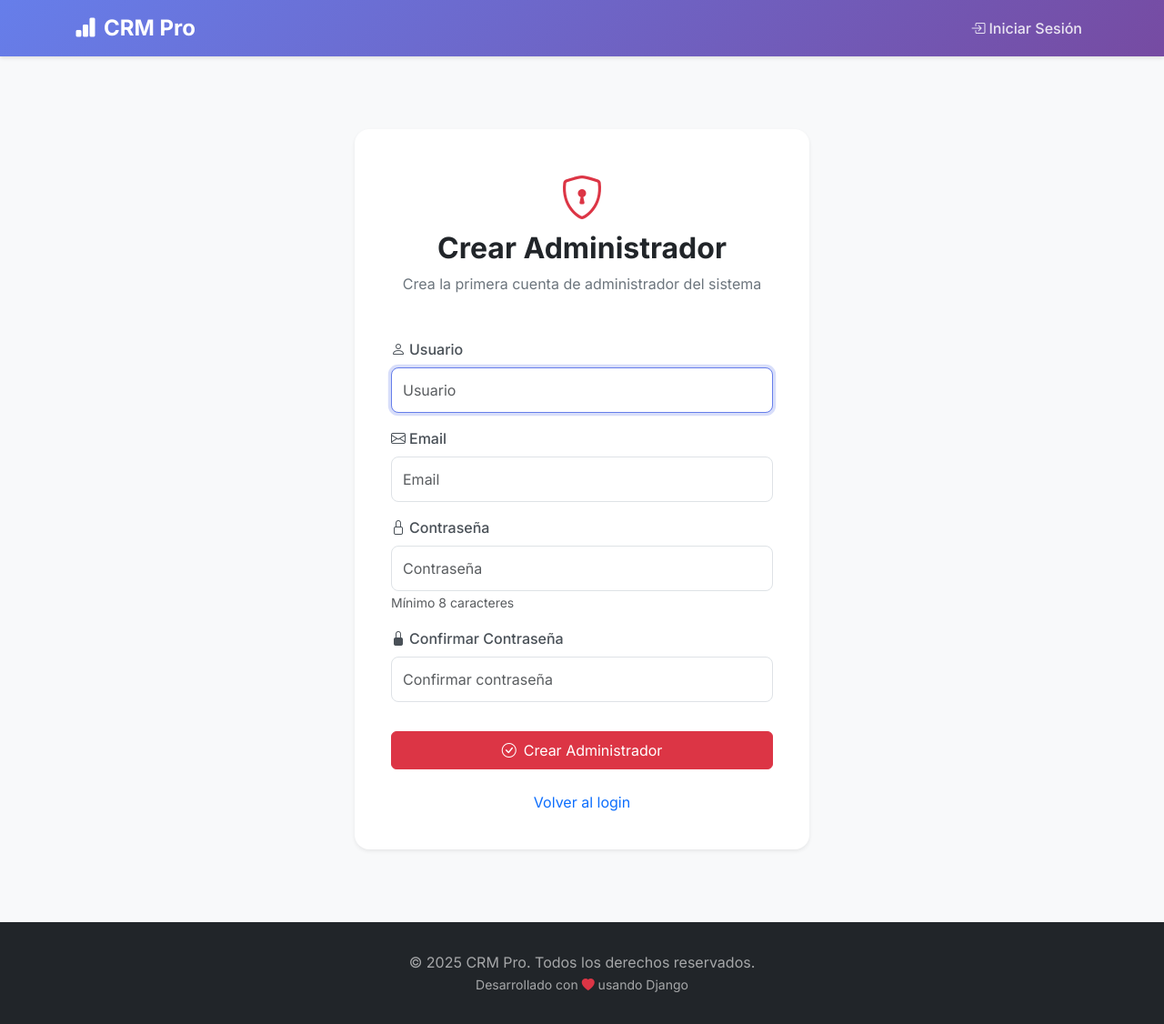
After one commit to Jacklb19/CRM, a Django app: page /admin-register/secret-key-12345/ in a window 1280 px wide. The commit adds this page. Shown: the whole page at 91% size. Run offline with Django 5.2, Linux system fonts and the light colour scheme.

Commit message:
better config roles

```diff
--- a/CRM/templates/base.html
+++ b/CRM/templates/base.html
@@ -131,28 +131,50 @@
         <div class="collapse navbar-collapse" id="navbarNav">
           <ul class="navbar-nav ms-auto">
             {% if user.is_authenticated %}
+            <!-- Dashboard (todos los usuarios autenticados) -->
             <li class="nav-item">
               <a class="nav-link" href="{% url 'dashboard' %}">
                 <i class="bi bi-house-door me-1"></i>Dashboard
               </a>
             </li>
-            {% if user.is_authenticated and user.profile.role == 'vendedor' %}
+
+            <!-- Clientes (vendedor y administrador) -->
+            {% if user.profile.role in 'vendedor,administrador,gerente' %}
             <li class="nav-item">
               <a class="nav-link" href="{% url 'customer_list' %}">
                 <i class="bi bi-people me-1"></i>Clientes
               </a>
             </li>
             {% endif %}
+
+            <!-- Oportunidades (vendedor y administrador) -->
+            {% if user.profile.role in 'vendedor,administrador,gerente' %}
             <li class="nav-item">
               <a class="nav-link" href="#">
                 <i class="bi bi-graph-up me-1"></i>Oportunidades
               </a>
             </li>
+            {% endif %}
+
+            <!-- Seguimientos (vendedor y administrador) -->
+            {% if user.profile.role in 'vendedor,administrador,gerente' %}
             <li class="nav-item">
               <a class="nav-link" href="#">
                 <i class="bi bi-chat-dots me-1"></i>Seguimientos
               </a>
             </li>
+            {% endif %}
+
+            <!-- Gestión de Usuarios (solo administrador) -->
+            {% if user.profile.role == 'administrador' %}
+            <li class="nav-item">
+              <a class="nav-link" href="{% url 'user_list' %}">
+                <i class="bi bi-gear me-1"></i>Gestión de Usuarios
+              </a>
+            </li>
+            {% endif %}
+
+            <!-- Menú de usuario -->
             <li class="nav-item dropdown">
               <a
                 class="nav-link dropdown-toggle"
@@ -166,6 +188,11 @@
                 <li>
                   <a class="dropdown-item" href="{% url 'profile' %}">
                     <i class="bi bi-person me-2"></i>Mi Perfil
+                  </a>
+                </li>
+                <li>
+                  <a class="dropdown-item" href="{% url 'password_change' %}">
+                    <i class="bi bi-key me-2"></i>Cambiar Contraseña
                   </a>
                 </li>
                 <li><hr class="dropdown-divider" /></li>
@@ -185,14 +212,10 @@
               </ul>
             </li>
             {% else %}
+            <!-- Si no está autenticado, solo mostrar login -->
             <li class="nav-item">
               <a class="nav-link" href="{% url 'login' %}">
                 <i class="bi bi-box-arrow-in-right me-1"></i>Iniciar Sesión
-              </a>
-            </li>
-            <li class="nav-item">
-              <a class="nav-link" href="{% url 'register' %}">
-                <i class="bi bi-person-plus me-1"></i>Registrarse
               </a>
             </li>
             {% endif %}
--- /dev/null
+++ b/CRM/templates/users/admin_register.html
@@ -0,0 +1,112 @@
+{% extends "base.html" %} {% block title %}Crear Administrador - CRM Pro
+{%endblock %} {% block extra_css %}
+<style>
+  .auth-container {
+    max-width: 500px;
+    margin: 3rem auto;
+  }
+
+  .auth-card {
+    padding: 2.5rem;
+    background: white;
+  }
+
+  .auth-header {
+    text-align: center;
+    margin-bottom: 2rem;
+  }
+
+  .auth-header h2 {
+    font-weight: 700;
+    color: #212529;
+    margin-bottom: 0.5rem;
+  }
+
+  .auth-header p {
+    color: #6c757d;
+  }
+
+  .form-label {
+    font-weight: 500;
+    color: #495057;
+  }
+
+  .form-control {
+    padding: 0.75rem;
+    border-radius: 0.5rem;
+    border: 1px solid #dee2e6;
+  }
+
+  .form-control:focus {
+    border-color: #667eea;
+    box-shadow: 0 0 0 0.2rem rgba(102, 126, 234, 0.25);
+  }
+
+  .auth-footer {
+    text-align: center;
+    margin-top: 1.5rem;
+    color: #6c757d;
+  }
+</style>
+{% endblock %} {% block content %}
+<div class="auth-container">
+  <div class="card auth-card">
+    <div class="auth-header">
+      <i class="bi bi-shield-lock text-danger" style="font-size: 3rem"></i>
+      <h2>Crear Administrador</h2>
+      <p>Crea la primera cuenta de administrador del sistema</p>
+    </div>
+
+    <form method="post" novalidate>
+      {% csrf_token %}
+
+      <div class="mb-3">
+        <label for="{{ form.username.id_for_label }}" class="form-label">
+          <i class="bi bi-person me-1"></i>Usuario
+        </label>
+        {{ form.username }} {% if form.username.errors %}
+        <div class="text-danger small mt-1">{{ form.username.errors }}</div>
+        {% endif %}
+      </div>
+
+      <div class="mb-3">
+        <label for="{{ form.email.id_for_label }}" class="form-label">
+          <i class="bi bi-envelope me-1"></i>Email
+        </label>
+        {{ form.email }} {% if form.email.errors %}
+        <div class="text-danger small mt-1">{{ form.email.errors }}</div>
+        {% endif %}
+      </div>
+
+      <div class="mb-3">
+        <label for="{{ form.password1.id_for_label }}" class="form-label">
+          <i class="bi bi-lock me-1"></i>Contraseña
+        </label>
+        {{ form.password1 }} {% if form.password1.errors %}
+        <div class="text-danger small mt-1">{{ form.password1.errors }}</div>
+        {% endif %}
+        <small class="text-muted">Mínimo 8 caracteres</small>
+      </div>
+
+      <div class="mb-3">
+        <label for="{{ form.password2.id_for_label }}" class="form-label">
+          <i class="bi bi-lock-fill me-1"></i>Confirmar Contraseña
+        </label>
+        {{ form.password2 }} {% if form.password2.errors %}
+        <div class="text-danger small mt-1">{{ form.password2.errors }}</div>
+        {% endif %}
+      </div>
+
+      <button type="submit" class="btn btn-danger w-100 py-2 mt-3">
+        <i class="bi bi-check-circle me-2"></i>Crear Administrador
+      </button>
+    </form>
+
+    <div class="auth-footer">
+      <a href="{% url 'login' %}" class="text-decoration-none"
+        >Volver al login</a
+      >
+    </div>
+  </div>
+</div>
+{% endblock %}
--- a/CRM/templates/users/login.html
+++ b/CRM/templates/users/login.html
@@ -100,10 +100,6 @@
       </button>
     </form>
 
-    <div class="auth-footer">
-      ¿No tienes cuenta?
-      <a href="{% url 'register' %}" class="text-decoration-none fw-bold">Regístrate aquí</a>
-    </div>
   </div>
 </div>
 {% endblock %}
--- a/CRM/users/forms.py
+++ b/CRM/users/forms.py
@@ -35,6 +35,33 @@ class RegistrationForm(UserCreationForm):
             user.profile.save()
         return user
 
+
+class AdminRegistrationForm(UserCreationForm):
+    """Formulario para crear administradores: NO pide rol"""
+
+    email = forms.EmailField(
+        required=True,
+        widget=forms.EmailInput(attrs={'class': 'form-control', 'placeholder': 'Email'})
+    )
+
+    class Meta:
+        model = User
+        fields = ['username', 'email', 'password1', 'password2']
+        widgets = {
+            'username': forms.TextInput(attrs={'class': 'form-control', 'placeholder': 'Usuario'}),
+        }
+
+    def __init__(self, *args, **kwargs):
+        super().__init__(*args, **kwargs)
+        self.fields['password1'].widget.attrs.update({'class': 'form-control', 'placeholder': 'Contraseña'})
+        self.fields['password2'].widget.attrs.update({'class': 'form-control', 'placeholder': 'Confirmar contraseña'})
+
+    def save(self, commit=True):
+        user = super().save(commit=False)  # Usa el save de UserCreationForm
+        user.email = self.cleaned_data['email']
+        if commit:
+            user.save()
+        return user
 class LoginForm(AuthenticationForm):
     username = forms.CharField(
         widget=forms.TextInput(attrs={'class': 'form-control', 'placeholder': 'Usuario'})
@@ -48,10 +75,9 @@ class ProfileUpdateForm(forms.ModelForm):
 
     class Meta:
         model = Profile
-        fields = ['phone', 'role']
+        fields = ['phone']
         widgets = {
             'phone': forms.TextInput(attrs={'class': 'form-control'}),
-            'role': forms.Select(attrs={'class': 'form-control'}),
         }
 
     def __init__(self, *args, **kwargs):
--- a/CRM/users/urls.py
+++ b/CRM/users/urls.py
@@ -1,14 +1,25 @@
 from django.urls import path
+from django.contrib.auth import views as auth_views
 from . import views
-from django.contrib.auth import views as auth_views
 
 urlpatterns = [
     path('', views.HomeView.as_view(), name='home'),
-    path('register/', views.RegisterView.as_view(), name='register'),
+
+    # URL secreta para crear el primer administrador
+    path('admin-register/secret-key-12345/', views.AdminRegisterView.as_view(), name='admin_register'),
+
+    # Gestión de usuarios (solo administrador)
+    path('users/', views.UserListView.as_view(), name='user_list'),
+    path('users/create/', views.RegisterView.as_view(), name='user_create'),
+    path('users/<int:pk>/edit/', views.UserDetailView.as_view(), name='user_edit'),
+    path('users/<int:pk>/delete/', views.UserDeleteView.as_view(), name='user_delete'),
+
+    # Autenticación
     path('login/', views.UserLoginView.as_view(), name='login'),
     path('logout/', views.UserLogoutView.as_view(), name='logout'),
     path('profile/', views.ProfileView.as_view(), name='profile'),
 
+    # Password reset
     path('password-reset/',
          auth_views.PasswordResetView.as_view(
              template_name='users/password_reset.html',
@@ -37,6 +48,7 @@ urlpatterns = [
          ),
          name='password_reset_complete'),
 
+    # Password change
     path('password-change/',
          auth_views.PasswordChangeView.as_view(
              template_name='users/password_change.html',
--- a/CRM/users/views.py
+++ b/CRM/users/views.py
@@ -1,16 +1,16 @@
 from django.shortcuts import redirect
 from django.urls import reverse_lazy
-from django.views.generic import CreateView, UpdateView
-from django.views.generic.edit import FormView
+from django.views.generic import CreateView, UpdateView, ListView, DeleteView
 from django.contrib.auth.views import LoginView, LogoutView
 from django.contrib.auth.mixins import LoginRequiredMixin
 from django.contrib.auth import login
 from django.contrib import messages
-from .forms import RegistrationForm, LoginForm, ProfileUpdateForm
+from django.core.exceptions import PermissionDenied
+from django.contrib.auth.models import User
+from .forms import RegistrationForm, LoginForm, ProfileUpdateForm, AdminRegistrationForm
 from .models import Profile
+from django.views.generic import RedirectView
 
-from django.shortcuts import redirect
-from django.views.generic import RedirectView
 
 class HomeView(RedirectView):
     permanent = False
@@ -21,26 +21,114 @@ class HomeView(RedirectView):
         return reverse_lazy('login')
 
 
+class AdminRequiredMixin:
+    """Mixin para verificar que el usuario es administrador"""
+    def dispatch(self, request, *args, **kwargs):
+        if not request.user.is_authenticated or request.user.profile.role != 'administrador':
+            raise PermissionDenied("No tienes permisos para acceder a esta sección")
+        return super().dispatch(request, *args, **kwargs)
+
+
+class AdminRegisterView(CreateView):
+    """Registro especial para el primer administrador (URL secreta)"""
+    form_class = AdminRegistrationForm
+    template_name = 'users/admin_register.html'
+    success_url = reverse_lazy('login')
+
+    def dispatch(self, request, *args, **kwargs):
+        admin_exists = User.objects.filter(profile__role='administrador').exists()
+
+        if admin_exists and not request.user.is_authenticated:
+            messages.error(request, 'El registro de administradores está deshabilitado.')
+            return redirect('login')
+
+        if request.user.is_authenticated and request.user.profile.role != 'administrador':
+            raise PermissionDenied("No tienes permisos para crear administradores")
+
+        return super().dispatch(request, *args, **kwargs)
+
+    def form_valid(self, form):
+        user = form.save()
+        profile = user.profile
+        profile.role = 'administrador'
+        profile.save()
+
+        messages.success(self.request, f'Administrador {user.username} creado exitosamente.')
+        return redirect(self.success_url)
+
+    def form_invalid(self, form):
+        print(form.errors)  # si quieres ver en consola qué falla
+        messages.error(self.request, 'Por favor corrige los errores en el formulario.')
+        return super().form_invalid(form)
+
 class RegisterView(CreateView):
+    """Vista para crear nuevos usuarios (solo admins desde el panel)"""
     form_class = RegistrationForm
     template_name = 'users/register.html'
-    success_url = reverse_lazy('dashboard')
+    success_url = reverse_lazy('user_list')
 
     def dispatch(self, request, *args, **kwargs):
-        if request.user.is_authenticated:
-            return redirect('dashboard')
-        return super().dispatch(request, *args, **kwargs)
+        # Solo administradores autenticados pueden crear usuarios
+        if request.user.is_authenticated and request.user.profile.role == 'administrador':
+            return super().dispatch(request, *args, **kwargs)
+
+        # Si no está autenticado, redirige al login
+        if not request.user.is_authenticated:
+            messages.error(request, 'Debes estar autenticado como administrador.')
+            return redirect('login')
+
+        # Si está autenticado pero no es admin, muestra error
+        raise PermissionDenied("No tienes permisos para crear usuarios")
 
     def form_valid(self, form):
         response = super().form_valid(form)
         user = form.instance
-        login(self.request, user)
-        messages.success(self.request, f'Bienvenido {user.username}! Tu cuenta ha sido creada.')
+        messages.success(self.request, f'Usuario {user.username} creado exitosamente.')
         return response
 
     def form_invalid(self, form):
         messages.error(self.request, 'Por favor corrige los errores en el formulario.')
         return super().form_invalid(form)
+
+
+class UserListView(AdminRequiredMixin, ListView):
+    """Panel de gestión de usuarios - solo administradores"""
+    model = User
+    template_name = 'users/user_list.html'
+    context_object_name = 'users'
+    paginate_by = 10
+
+    def get_queryset(self):
+        return User.objects.filter(profile__isnull=False).select_related('profile')
+
+
+class UserDetailView(AdminRequiredMixin, UpdateView):
+    """Ver y editar detalles del usuario - solo administradores"""
+    model = Profile
+    fields = ['role', 'phone']
+    template_name = 'users/user_detail.html'
+    success_url = reverse_lazy('user_list')
+
+    def get_context_data(self, **kwargs):
+        context = super().get_context_data(**kwargs)
+        context['user'] = self.object.user
+        return context
+
+    def form_valid(self, form):
+        messages.success(self.request, f'Perfil de {self.object.user.username} actualizado.')
+        return super().form_valid(form)
+
+
+class UserDeleteView(AdminRequiredMixin, DeleteView):
+    """Eliminar usuario - solo administradores"""
+    model = User
+    template_name = 'users/user_confirm_delete.html'
+    success_url = reverse_lazy('user_list')
+
+    def delete(self, request, *args, **kwargs):
+        messages.success(request, f'Usuario {self.get_object().username} eliminado.')
+        return super().delete(request, *args, **kwargs)
+
 
 class UserLoginView(LoginView):
     form_class = LoginForm
@@ -51,12 +139,13 @@ class UserLoginView(LoginView):
         return reverse_lazy('dashboard')
 
     def form_valid(self, form):
-        messages.success(self.request, f'Bienvenido de nuevo, {form.get_user().username}!')
+        messages.success(self.request, f'¡Bienvenido de nuevo, {form.get_user().username}!')
         return super().form_valid(form)
 
     def form_invalid(self, form):
         messages.error(self.request, 'Usuario o contraseña incorrectos.')
         return super().form_invalid(form)
+
 
 class UserLogoutView(LoginRequiredMixin, LogoutView):
     next_page = reverse_lazy('login')
@@ -64,6 +153,7 @@ class UserLogoutView(LoginRequiredMixin, LogoutView):
     def dispatch(self, request, *args, **kwargs):
         messages.info(request, 'Has cerrado sesión exitosamente.')
         return super().dispatch(request, *args, **kwargs)
+
 
 class ProfileView(LoginRequiredMixin, UpdateView):
     model = Profile
```
Also changed, not shown: CRM/customers/mixins.py (+6 -1 lines), CRM/templates/users/profile.html (+10 -9 lines), CRM/templates/users/register.html (+3 -6 lines), CRM/templates/users/user_confirm_delete.html (added, +29 -0 lines), CRM/templates/users/user_detail.html (added, +45 -0 lines), CRM/templates/users/user_form.html (added, +91 -0 lines), CRM/templates/users/user_list.html (added, +55 -0 lines), CRM/users/models.py (+6 -3 lines), CRM/users/migrations/0003_alter_profile_role.py (added).
